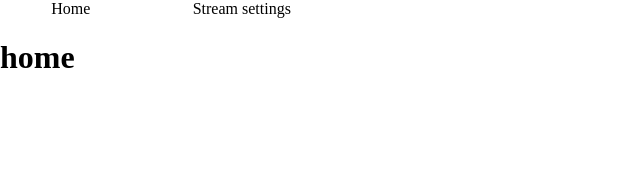
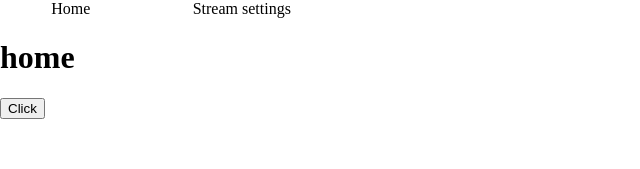
Before and after one commit to lusm554/streaming-service, a React (Create React App) app in the folder client/: page / in a window 1280 px wide. Shown: the top 169 px of the page, without its empty margins (0-640 px from the left). Built offline with nearby package versions, Linux system fonts and the light colour scheme.

Commit message:
test user fetch

```diff
--- a/client/src/App.js
+++ b/client/src/App.js
@@ -9,9 +9,15 @@ import {
 } from "react-router-dom";
 
 class App extends Component {
+
+  click() {
+    fetch('http://localhost:8080/auth/user').then(res => res.json()).then(console.log)
+  }
+
   render() {
     return (
-      <Router>
+      <div>
+        <Router>
         <div className="nav">
           <Header />
           <Switch>
@@ -23,7 +29,9 @@ class App extends Component {
             </Route>
           </Switch>
         </div>
-      </Router>
+        </Router>
+        <button onClick={this.click.bind(this)}>Click</button>
+      </div>
     )
   }
 }
```
